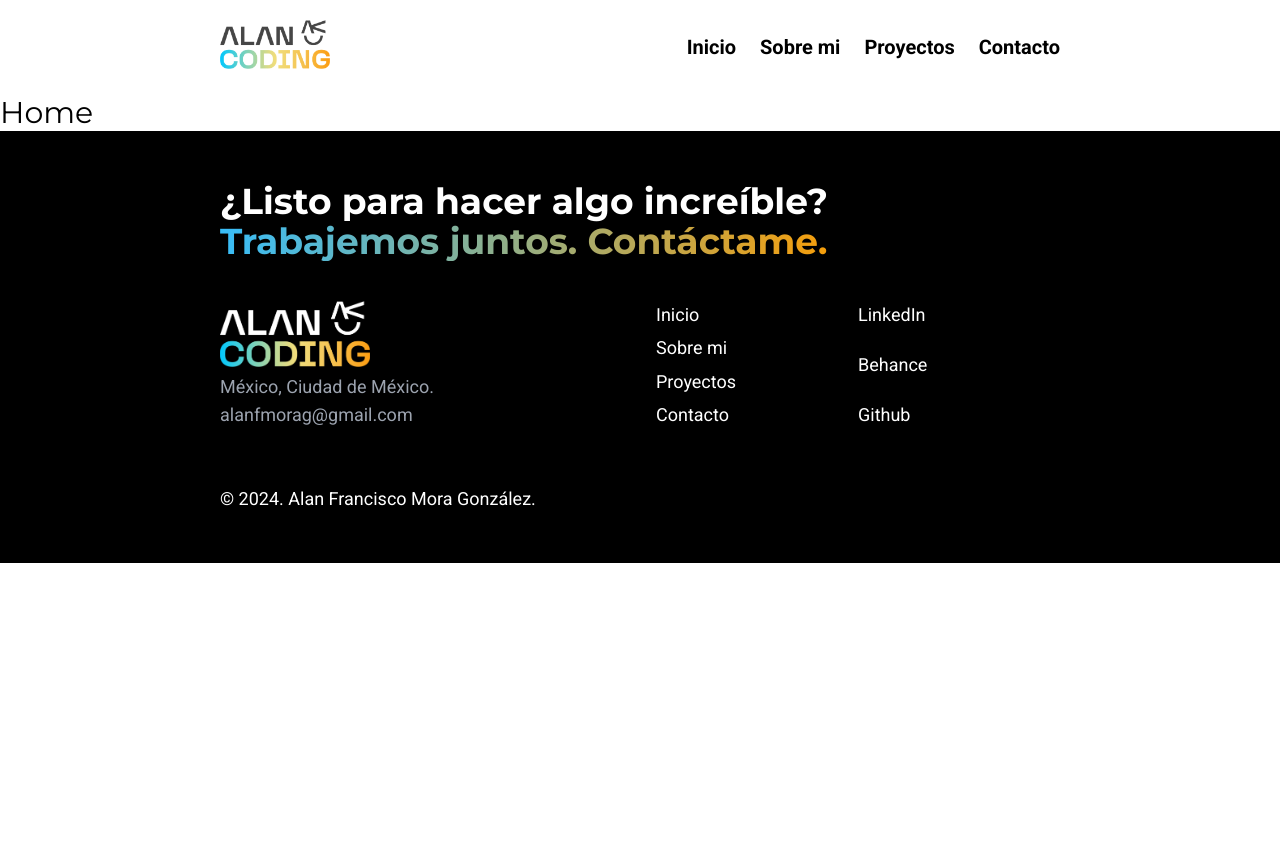
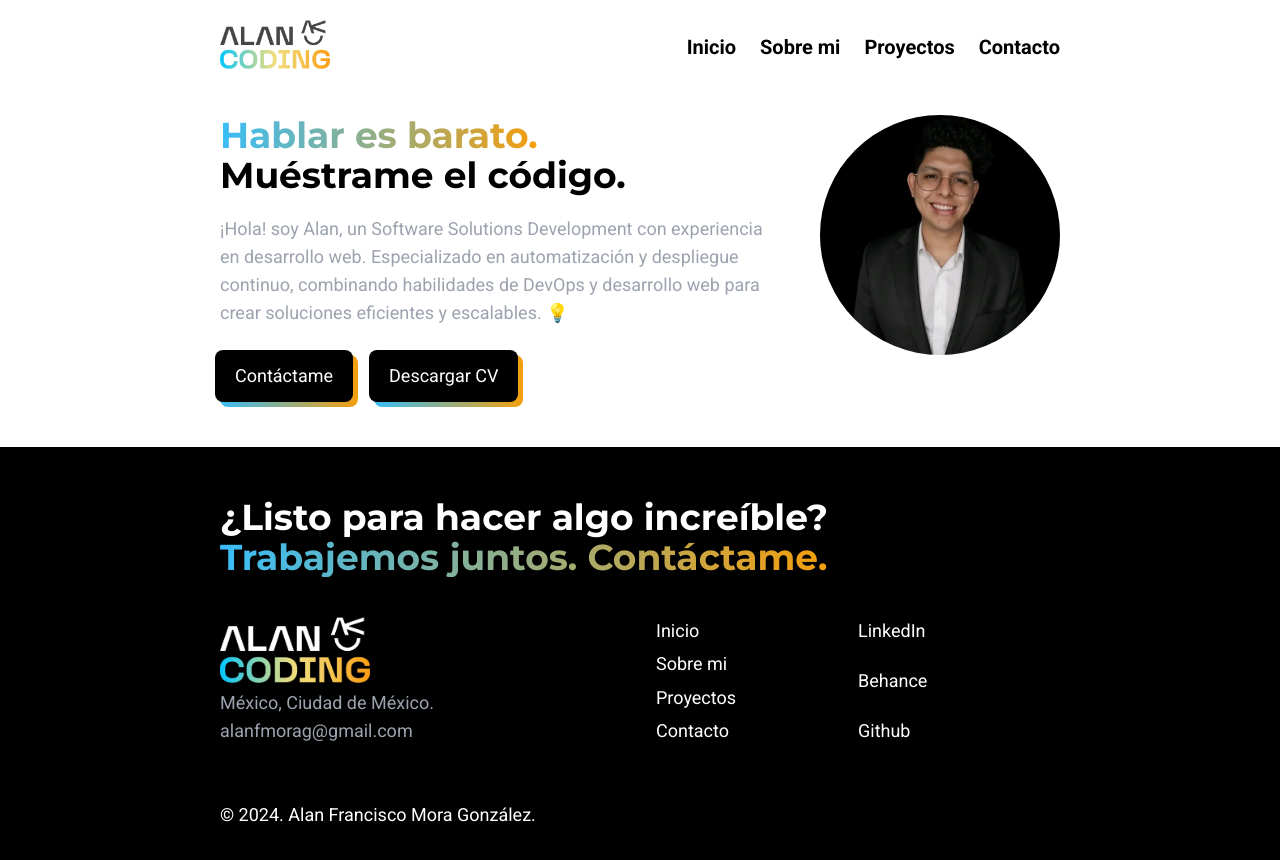
Before and after one commit to soyalancoding/Modern-Portfolio, a React (Vite) app: page / in a window 1280 px wide. Shown: the top 860 px of the page. Before the commit the page ends 800 px from the top, so only its background shows below. Built offline with nearby package versions, Linux system fonts and the light colour scheme.

Commit message:
:ballot_box_with_check: Add HomeMain component and update Home view

```diff
--- /dev/null
+++ b/src/modules/home/HomeMain.tsx
@@ -0,0 +1,65 @@
+// Components
+import AlanTitle from "../../shared/components/AlanTitle";
+import AlanText from "../../shared/components/AlanText";
+import AlanButton from "../../shared/components/AlanButton";
+import AlanLazyLoad from "../../shared/components/AlanLazyLoad";
+
+function HomeMain() {
+  function onHandleClick() {
+    console.log("Hola, Alan. ¡Vamos a trabajar juntos!");
+  }
+
+  return (
+    <>
+      <div className="flex flex-col gap-10 px-[30px] py-[20px] lg:flex-row xl:px-[220px]">
+        <div className="order-2 grid content-center lg:order-1">
+          <AlanTitle
+            type="title"
+            color="default"
+            size="xxxxlarge"
+            weight="bold"
+          >
+            Hablar es barato.
+          </AlanTitle>
+
+          <AlanTitle type="title" color="black" size="xxxxlarge" weight="bold">
+            Muéstrame el código.
+          </AlanTitle>
+
+          <div className="mb-7 mt-5">
+            <AlanText type="text" color="gray" weight="default">
+              ¡Hola! soy Alan, un Software Solutions Development con experiencia
+              en desarrollo web. Especializado en automatización y despliegue
+              continuo, combinando habilidades de DevOps y desarrollo web para
+              crear soluciones eficientes y escalables. 💡
+            </AlanText>
+          </div>
+
+          <div className="flex flex-row gap-4">
+            <AlanButton clickButton={() => onHandleClick()}>
+              <AlanText type="text" color="white" weight="default">
+                Contáctame
+              </AlanText>
+            </AlanButton>
+
+            <AlanButton clickButton={() => onHandleClick()}>
+              <AlanText type="text" color="white" weight="default">
+                Descargar CV
+              </AlanText>
+            </AlanButton>
+          </div>
+        </div>
+
+        <div className="order-1 flex h-full w-full justify-center lg:order-2 lg:justify-end">
+          <AlanLazyLoad
+            src="/images/profile.webp"
+            alt="AlanCoding Perfil"
+            className="w-[250px] rounded-full lg:w-[350px]"
+          />
+        </div>
+      </div>
+    </>
+  );
+}
+
+export default HomeMain;
--- a/src/shared/components/AlanFooter.tsx
+++ b/src/shared/components/AlanFooter.tsx
@@ -23,7 +23,7 @@ function AlanFooter() {
 
   return (
     <>
-      <footer className="mx-auto bg-black px-[30px] py-[50px] xl:px-[220px]">
+      <footer className="mx-auto mt-[20px] bg-black px-[30px] py-[50px] xl:px-[220px]">
         <div className="mb-10">
           <AlanTitle type="title" color="white" size="xxxxlarge" weight="bold">
             ¿Listo para hacer algo increíble?
--- a/src/shared/views/Home.tsx
+++ b/src/shared/views/Home.tsx
@@ -1,7 +1,9 @@
+import HomeMain from "../../modules/home/HomeMain";
+
 function Home() {
   return (
     <>
-      <p className="font-montserrat text-3xl">Home</p>
+      <HomeMain />
     </>
   );
 }
```
Also changed, not shown: public/images/profile.webp (added).
